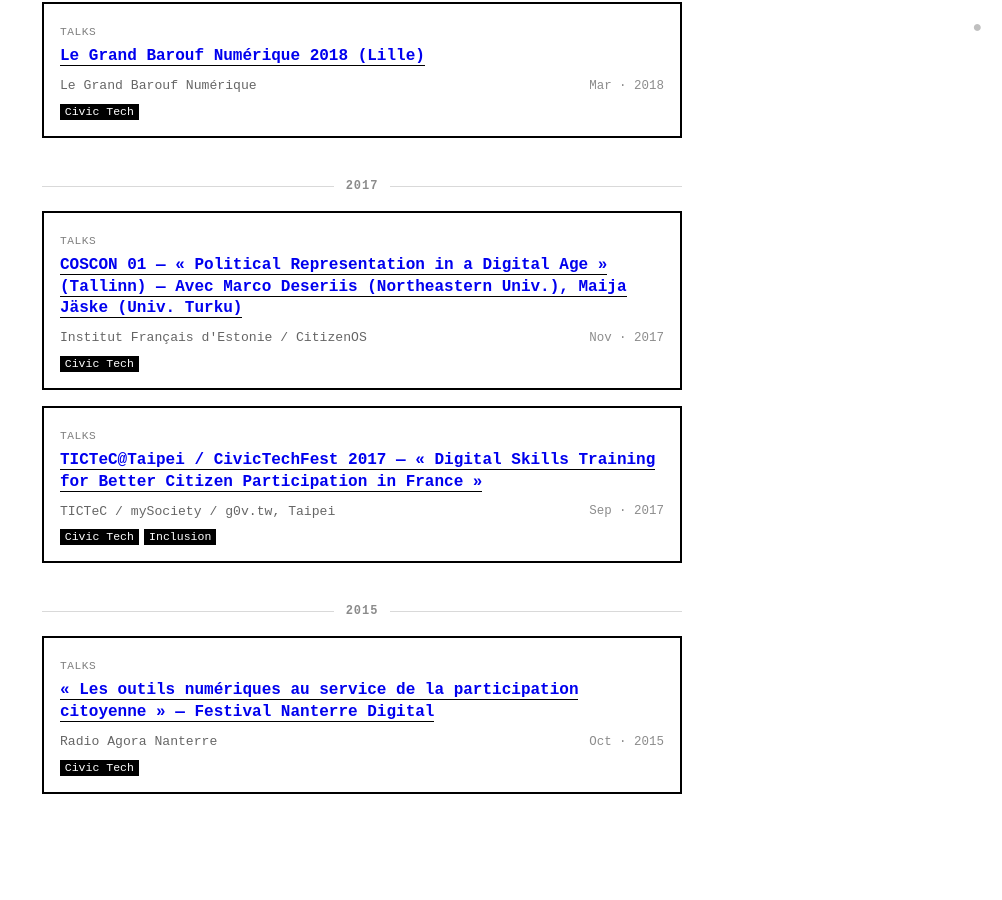
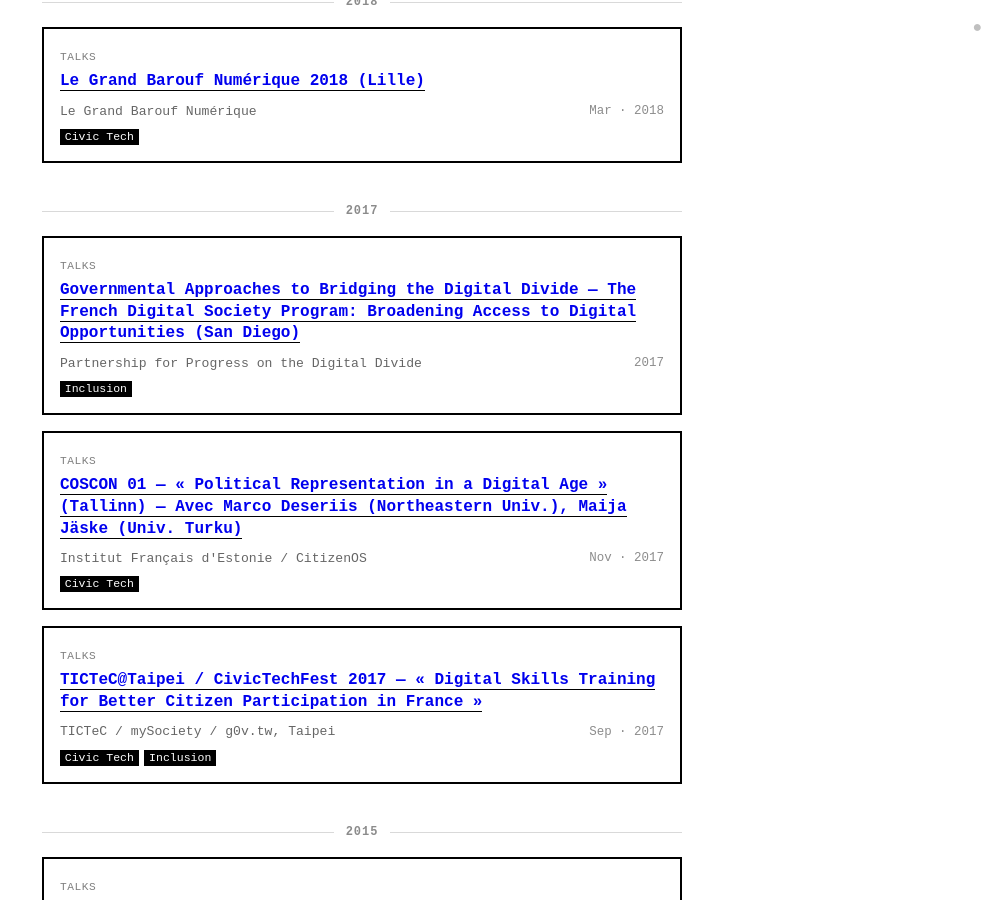
Before and after one commit to PLrolle/plrolle.github.io, a Jekyll site: the page built from talks.md, in a window 1280 px wide and 900 px high, scrolled down 7317 px. Shown: the whole window, without its empty margins (278-1280 px from the left). Built offline with Jekyll 4.4.1, drawn with Linux system fonts in a browser that asks for light colours; part of the change alters nothing that is shown; some of the changed text lies outside the part shown.

Commit message:
talks: add country filter (France, US, Taiwan, Estonia, Tanzania) + PPDD 2017 entry
- Tag all 37 entries with country field
- Add Country filter row to toolbar (multi-select, same style as themes)
- Wire up filterCountry() JS with active state, applyFilters and active bar
- Add PPDD 2017 San Diego entry (digital divide, inclusion)

https://claude.ai/code/session_016X5NZqxTYQ8AbJZwpTqG24

```diff
--- a/_data/talks.json
+++ b/_data/talks.json
@@ -5,6 +5,7 @@
     "month_label": "May",
     "sort_key": 202505,
     "category": "talks",
+    "country": "tanzania",
     "title": "La transformation de l'éducation ouverte par le numérique, les technologies et les pratiques innovantes",
     "organization": "eLearning Africa, Dar es Salaam",
     "url": "https://luniversitenumerique.fr/elearning-africa-2025/",
@@ -16,6 +17,7 @@
     "month_label": "Oct",
     "sort_key": 202310,
     "category": "press",
+    "country": "france",
     "title": "L'ensemble des ministères de France ont été mobilisés afin de définir leur stratégie en matière de gestion de la data",
     "organization": "ActuIA",
     "url": "https://www.actuia.com/actualite/lensemble-des-ministeres-de-france-ont-ete-mobilises-afin-de-definir-leur-strategie-en-matiere-de-gestion-de-la-data/",
@@ -27,6 +29,7 @@
     "month_label": "Oct",
     "sort_key": 202310,
     "category": "official",
+    "country": "france",
     "title": "Les communs numériques : les initiatives engagées par les décideurs publics — Table ronde avec Jean Cattan, Pierre-Louis Rolle, Sébastien Soriano, Stéphanie Schaer, Henri Verdier",
     "organization": "Assemblée Nationale — Commission Supérieure du Numérique et des Postes",
     "url": "https://www.librealire.org/les-communs-numeriques-les-initiatives-engagees-par-les-decideurs-publics",
@@ -39,6 +42,7 @@
     "sort_key": 202310,
     "category": "press",
     "featured": true,
+    "country": "france",
     "title": "« Les communs, ça s'entretient, sinon ça s'étiole »",
     "organization": "Le Monde",
     "url": "https://storage.lesbases.anct.gouv.fr/main/user/abcd8ff8-8c48-4c5b-ac66-11b8231b464d/zUo1R7EU5FvwftuRlnPfj_Supp%204%20pages%20ANCT%2019&20%20octobre%20(2).pdf",
@@ -50,6 +54,7 @@
     "month_label": "Oct",
     "sort_key": 202310,
     "category": "talks",
+    "country": "france",
     "title": "NEC 2023 — Plénière de lancement — Avec L. Rojey, O. Polovynko (Kyiv), S. Schaer (DINUM), S. Soriano (IGN), J.-N. Barrot (Ministre)",
     "organization": "Numérique en Commun[s]",
     "url": "https://www.youtube.com/watch?v=6GzLAhw0n04",
@@ -61,6 +66,7 @@
     "month_label": "Autumn",
     "sort_key": 202309,
     "category": "official",
+    "country": "france",
     "title": "Édito — Revue Numérique en Commun[s] #2 : Santé & Numérique",
     "organization": "Revue NEC / ANCT × Vives Voies",
     "url": "https://numerique-en-communs.fr/wp-content/uploads/2025/07/N_WEB_REV2_NEC.pdf",
@@ -72,6 +78,7 @@
     "month_label": "Sep",
     "sort_key": 202309,
     "category": "interviews",
+    "country": "france",
     "title": "Les Communs Numériques, outils pour accroître la performance du service public — Interview croisée PLR (ANCT) × Emma Ghariani (DINUM)",
     "organization": "Républik IT",
     "url": "https://www.republik-it.fr/decideurs-it/achat-it/les-communs-numeriques-outils-pour-accroitre-la-performance-du-service-public.html",
@@ -83,6 +90,7 @@
     "month_label": "May",
     "sort_key": 202305,
     "category": "talks",
+    "country": "france",
     "title": "Forum Declic 47 — Pour un numérique solidaire, responsable et inclusif",
     "organization": "Forum Declic 47, Lot-et-Garonne",
     "url": "https://forum-declic47.lotetgaronne.fr/speaker/3302fc4b-9663-ee11-9937-6045bd8e8814/pierre-louis-rolle",
@@ -94,6 +102,7 @@
     "month_label": "May",
     "sort_key": 202305,
     "category": "press",
+    "country": "france",
     "title": "« Les acteurs des communs numériques demandent financements et soutien politique »",
     "organization": "Next.ink (ex-NextINpact)",
     "url": "https://next.ink/1080/les-acteurs-communs-numeriques-demandent-financements-et-soutien-politique/",
@@ -106,6 +115,7 @@
     "sort_key": 202304,
     "featured": true,
     "category": "official",
+    "country": "france",
     "title": "Édito — Rapport « La société numérique française : définir et mesurer l'éloignement numérique »",
     "organization": "ANCT — Programme Société Numérique",
     "url": "https://content-management-system-media.s3.fr-par.scw.cloud/Rapport_ANCT_la_societe_numerique_francaise_2022_8caa1cccf5.pdf",
@@ -117,6 +127,7 @@
     "month_label": "Spring",
     "sort_key": 202304,
     "category": "official",
+    "country": "france",
     "title": "Édito — Revue Numérique en Commun[s] #1 : Empreinte écologique du numérique",
     "organization": "Revue NEC / ANCT × Vives Voies",
     "url": "https://numerique-en-communs.fr/wp-content/uploads/2025/07/N_WEB_REV1_NEC.pdf",
@@ -128,6 +139,7 @@
     "month_label": "Mar",
     "sort_key": 202303,
     "category": "press",
+    "country": "france",
     "title": "CNR numérique : zoom sur les pistes pour l'inclusion numérique",
     "organization": "La Gazette des Communes",
     "url": "https://www.lagazettedescommunes.com/859488/conseil-national-de-la-refondation-numerique-zoom-sur-les-pistes-pour-linclusion-numerique/",
@@ -139,6 +151,7 @@
     "month_label": "Mar",
     "sort_key": 202303,
     "category": "talks",
+    "country": "france",
     "title": "Forum des Interconnectés 2023 — Plénière inclusion numérique + table ronde France Numérique Ensemble",
     "organization": "Les Interconnectés, Toulouse",
     "url": "https://www.evenements.interconnectes.com/forum2023/speaker/073a7535-3fb8-ed11-994c-000d3a469307/pierre-louis-rolle",
@@ -150,6 +163,7 @@
     "month_label": "Dec",
     "sort_key": 202212,
     "category": "official",
+    "country": "france",
     "title": "Avis CSNP n°2022-08 sur le bilan des conseillers numériques — Auditionné comme Dir. Stratégie & Innovation, ANCT",
     "organization": "CSNP",
     "url": "https://csnp.fr/wp-content/uploads/2022/12/Avis-n%C2%B02022-08-du-14-decembre-2022-sur-le-bilan-des-conseillers-numeriques.pdf",
@@ -161,6 +175,7 @@
     "month_label": "Nov",
     "sort_key": 202211,
     "category": "talks",
+    "country": "france",
     "title": "Social Good Week 2022 — Soirée d'ouverture — « ESS et numérique d'intérêt général : converger pour les transitions » — Avec Axelle Lemaire, Benoît Hamon",
     "organization": "Social Good Accelerator / Académie du Climat, Paris",
     "url": "https://www.academieduclimat.paris/evenements/soiree-douverture-de-la-social-good-week-2022/",
@@ -172,6 +187,7 @@
     "month_label": "Oct",
     "sort_key": 202210,
     "category": "talks",
+    "country": "france",
     "title": "« La donnée dans les territoires : quelles tendances dans les collectivités locales en 2022 ? »",
     "organization": "Banque des Territoires",
     "url": "https://www.youtube.com/watch?v=RyAMiji6Guc",
@@ -183,6 +199,7 @@
     "month_label": "Oct",
     "sort_key": 202210,
     "category": "talks",
+    "country": "france",
     "title": "Faire Tiers-Lieux 2022 — Plénière de lancement (Metz, BLIIIDA) — Ouverture P. Levy-Waitz & PLR, conf. Y. Saheb (GIEC)",
     "organization": "France Tiers-Lieux",
     "url": "https://www.youtube.com/watch?app=desktop&v=8sN8Iruchuc",
@@ -194,6 +211,7 @@
     "month_label": "Sep",
     "sort_key": 202209,
     "category": "official",
+    "country": "france",
     "title": "Contributions et commentaires — CNR Numérique (plateforme de concertation) — Inclusion numérique, conseillers numériques",
     "organization": "CNR Numérique / ANCT",
     "url": "https://cnr-numerique.anct.gouv.fr/profiles/pierre-louis_rolle/activity?locale=fr",
@@ -205,6 +223,7 @@
     "month_label": "Sep",
     "sort_key": 202209,
     "category": "talks",
+    "country": "france",
     "title": "NEC 2022 — Plénière de lancement (Lens, Stade Bollaert) — Avec S. Guerini (Ministre), H. Verdier « Vers une Europe des communs numériques ? »",
     "organization": "Numérique en Commun[s]",
     "url": "https://www.youtube.com/watch?v=9uqGN-d-csM",
@@ -216,6 +235,7 @@
     "month_label": "Jul",
     "sort_key": 202207,
     "category": "talks",
+    "country": "france",
     "title": "URBACT — « Sustainable, human-centred digital transitions » — Panel international",
     "organization": "URBACT",
     "url": "https://www.youtube.com/watch?v=aWmUClegLxU",
@@ -227,6 +247,7 @@
     "month_label": "Mar",
     "sort_key": 202203,
     "category": "talks",
+    "country": "france",
     "title": "« Un acte II de l'État plate-forme pour construire un cadre de coopération avec les collectivités »",
     "organization": "Acteurs Publics (WebTV)",
     "url": "https://acteurspublics.fr/webtv/emissions/journees-acteurs-publics-solutions/pierre-louis-rolle-un-acte-ii-de-letat-plate-forme-pour-construire-un-cadre-de-cooperation-avec-les-collectivites",
@@ -238,6 +259,7 @@
     "month_label": "Feb",
     "sort_key": 202202,
     "category": "talks",
+    "country": "france",
     "title": "UN Habitat / URBACT Flagship Programme — « Sustainable, human-centred digital transitions » (Strasbourg)",
     "organization": "UN Habitat / URBACT",
     "url": "https://fnau.org/wp-content/uploads/2022/01/flagship-programme-strasbourg-2-fevrier-2022-vf-39.pdf",
@@ -249,6 +271,7 @@
     "month_label": null,
     "sort_key": 202200,
     "category": "talks",
+    "country": "france",
     "title": "« Faire Tiers-Lieux pour un numérique au service de nos territoires »",
     "organization": "France Tiers-Lieux / Observatoire des Tiers-Lieux",
     "url": "https://www.youtube.com/watch?v=4vmykWZ2QgI",
@@ -260,6 +283,7 @@
     "month_label": "Nov",
     "sort_key": 202111,
     "category": "official",
+    "country": "france",
     "title": "Données, algorithmes et codes sources — 15 feuilles de route ministérielles — Nommé ADAC du ministère Cohésion des territoires",
     "organization": "DINUM / numerique.gouv.fr",
     "url": "https://www.numerique.gouv.fr/actualites/donnees-algorithmes-codes-sources-mobilisation-generale-sans-precedent-15-feuilles-de-route-ministerielles/",
@@ -271,6 +295,7 @@
     "month_label": "Oct",
     "sort_key": 202110,
     "category": "interviews",
+    "country": "france",
     "title": "NEC 2021 — Interview, directeur du programme Inclusion numérique ANCT",
     "organization": "ANCT",
     "url": "https://anctv.anct.gouv.fr/acces-aux-services-public-et-au-numerique/197d786d00.html",
@@ -282,6 +307,7 @@
     "month_label": "Sep",
     "sort_key": 202109,
     "category": "talks",
+    "country": "france",
     "title": "Journées Innovation et Territoires — « Le numérique peut aussi être un levier de dynamisation des territoires »",
     "organization": "Acteurs Publics (WebTV)",
     "url": "https://acteurspublics.fr/webtv/emissions/journees-innovation-et-territoires/pierre-louis-rolle-le-numerique-peut-aussi-etre-un-levier-de-dynamisation-des-territoires/",
@@ -294,6 +320,7 @@
     "sort_key": 202104,
     "featured": true,
     "category": "interviews",
+    "country": "france",
     "title": "« Mettre fin au désencastrement entre numérique et politique publique »",
     "organization": "Autrement Autrement",
     "url": "https://autrementautrement.com/2021/04/16/mettre-fin-au-desencastrement-entre-numerique-et-politique-publique/",
@@ -305,6 +332,7 @@
     "month_label": "Apr",
     "sort_key": 202104,
     "category": "talks",
+    "country": "france",
     "title": "« Le numérique : outil de participation sociale ou renforcement des inégalités ? » — Rencontres PEP 2021",
     "organization": "Rencontres PEP 2021",
     "url": "https://www.lesrencontrespep.org/intervenants/pierre-louis-rolle/",
@@ -316,6 +344,7 @@
     "month_label": "Feb",
     "sort_key": 202102,
     "category": "interviews",
+    "country": "france",
     "title": "« Plus d'un millier de collectivités veulent recruter un conseiller numérique »",
     "organization": "Acteurs Publics",
     "url": "https://acteurspublics.fr/articles/pierre-louis-rolle-plus-dun-millier-de-collectivites-veulent-recruter-un-conseiller-numerique/",
@@ -327,6 +356,7 @@
     "month_label": "Oct",
     "sort_key": 202010,
     "category": "talks",
+    "country": "france",
     "title": "« Quel avenir pour les tiers-lieux en France ? »",
     "organization": "Mediatico",
     "url": "https://www.youtube.com/watch?v=GNfo4zfhEuE",
@@ -338,6 +368,7 @@
     "month_label": "Oct",
     "sort_key": 202010,
     "category": "talks",
+    "country": "france",
     "title": "Forum Entreprendre dans la Culture 2020 — « La culture dans les tiers-lieux ou les tiers-lieux culturels ? »",
     "organization": "Culture Link / Ministère de la Culture",
     "url": "https://www.youtube.com/watch?v=a7cssoljU3w",
@@ -349,6 +380,7 @@
     "month_label": "Sep",
     "sort_key": 202009,
     "category": "talks",
+    "country": "france",
     "title": "Ruralitic 2020 — Quels tiers-lieux pour quels objectifs ? Programmes Société Numérique & Nouveaux Lieux Nouveaux Liens",
     "organization": "Ruralitic / Smartrezo",
     "url": "https://ruralitic.smartrezo.com/tv-pierre-louis-rolle-directeur-des-programmes-societe-nu.html?vod=17235",
@@ -361,6 +393,7 @@
     "sort_key": 201911,
     "featured": true,
     "category": "talks",
+    "country": "united-states",
     "title": "World Bank Law, Justice and Development Week 2019 — Challenges of Digital Access to Rights (Washington DC)",
     "organization": "World Bank, Washington DC",
     "url": "https://thedocs.worldbank.org/en/doc/989251567783540808-0260022019/render/LJDWeek2019DraftAgenda.pdf",
@@ -372,6 +405,7 @@
     "month_label": "Spring",
     "sort_key": 201904,
     "category": "talks",
+    "country": "france",
     "title": "EOLE — European Open Source & Free Software Law Event : Digital commons for everyone — citizens, administrations and companies",
     "organization": "EOLE",
     "url": "https://eolevent.eu/restitution-eole-2019-panel-1-digital-commons-for-everyone/",
@@ -383,10 +417,23 @@
     "month_label": "Mar",
     "sort_key": 201803,
     "category": "talks",
+    "country": "france",
     "title": "Le Grand Barouf Numérique 2018 (Lille)",
     "organization": "Le Grand Barouf Numérique",
     "url": "https://legrandbaroufnumerique2018.sched.com/speaker/pierrelouis.rolle",
     "themes": ["civic-tech"]
+  },
+  {
+    "id": "ppdd-2017",
+    "year": 2017,
+    "month_label": null,
+    "sort_key": 201700,
+    "category": "talks",
+    "country": "united-states",
+    "title": "Governmental Approaches to Bridging the Digital Divide — The French Digital Society Program: Broadening Access to Digital Opportunities (San Diego)",
+    "organization": "Partnership for Progress on the Digital Divide",
+    "url": "http://www.ppdd.org/conferences/ppdd2017/",
+    "themes": ["inclusion"]
   },
   {
     "id": "coscon-2017",
@@ -394,6 +441,7 @@
     "month_label": "Nov",
     "sort_key": 201711,
     "category": "talks",
+    "country": "estonia",
     "title": "COSCON 01 — « Political Representation in a Digital Age » (Tallinn) — Avec Marco Deseriis (Northeastern Univ.), Maija Jäske (Univ. Turku)",
     "organization": "Institut Français d'Estonie / CitizenOS",
     "url": "https://ife.ee/en/prda-video-debate/",
@@ -405,6 +453,7 @@
     "month_label": "Sep",
     "sort_key": 201709,
     "category": "talks",
+    "country": "taiwan",
     "title": "TICTeC@Taipei / CivicTechFest 2017 — « Digital Skills Training for Better Citizen Participation in France »",
     "organization": "TICTeC / mySociety / g0v.tw, Taipei",
     "url": "http://civictechfest.org/agenda",
@@ -416,6 +465,7 @@
     "month_label": "Oct",
     "sort_key": 201510,
     "category": "talks",
+    "country": "france",
     "title": "« Les outils numériques au service de la participation citoyenne » — Festival Nanterre Digital",
     "organization": "Radio Agora Nanterre",
     "url": "https://radioagora-nanterre.fr/broadcast/3612-Les-outils-num%C3%A9riques-au-service-de-la-participation-citoyenne",
--- a/_layouts/talks.html
+++ b/_layouts/talks.html
@@ -319,7 +319,8 @@
               {% assign theme_str = entry.themes | join: ',' %}
               <div class="talk-entry"
                    data-category="{{ entry.category }}"
-                   data-themes="{{ theme_str }}">
+                   data-themes="{{ theme_str }}"
+                   data-country="{{ entry.country }}">
 
                 <div class="talk-category">{{ entry.category }}</div>
 
@@ -361,6 +362,18 @@
           </div>
         </div>
 
+        <!-- Country row -->
+        <div class="filter-row">
+          <span class="filter-row-label">Country</span>
+          <div class="filter-row-pills" id="countryPills">
+            <button class="tag-pill" data-country="france"        onclick="filterCountry('france')">France</button>
+            <button class="tag-pill" data-country="united-states" onclick="filterCountry('united-states')">United States</button>
+            <button class="tag-pill" data-country="taiwan"        onclick="filterCountry('taiwan')">Taiwan</button>
+            <button class="tag-pill" data-country="estonia"       onclick="filterCountry('estonia')">Estonia</button>
+            <button class="tag-pill" data-country="tanzania"      onclick="filterCountry('tanzania')">Tanzania</button>
+          </div>
+        </div>
+
         <!-- Themes row -->
         <div class="filter-row">
           <span class="filter-row-label">Themes</span>
@@ -397,7 +410,8 @@
                 {% assign theme_str = entry.themes | join: ',' %}
                 <div class="talk-entry"
                      data-category="{{ entry.category }}"
-                     data-themes="{{ theme_str }}">
+                     data-themes="{{ theme_str }}"
+                     data-country="{{ entry.country }}">
 
                   <div class="talk-category">{{ entry.category }}</div>
 
@@ -453,6 +467,14 @@
         'official':   'Official'
       };
 
+      const COUNTRY_LABELS = {
+        'france':        'France',
+        'united-states': 'United States',
+        'taiwan':        'Taiwan',
+        'estonia':       'Estonia',
+        'tanzania':      'Tanzania'
+      };
+
       // Apply human-readable theme labels to entry badges
       document.querySelectorAll('.talk-theme').forEach(el => {
         const slug = el.dataset.tag || el.getAttribute('onclick').match(/'([^']+)'/)?.[1];
@@ -461,8 +483,9 @@
       });
 
       // ── Filter state ─────────────────────────────────────────────────────
-      let activeType   = 'all';
-      let activeThemes = new Set();
+      let activeType      = 'all';
+      let activeThemes    = new Set();
+      let activeCountries = new Set();
 
       // ── Core filter logic ─────────────────────────────────────────────────
       function applyFilters() {
@@ -473,13 +496,15 @@
 
         let visible = 0;
         entries.forEach(el => {
-          const cat    = el.dataset.category || '';
-          const themes = el.dataset.themes ? el.dataset.themes.split(',').filter(Boolean) : [];
+          const cat     = el.dataset.category || '';
+          const themes  = el.dataset.themes ? el.dataset.themes.split(',').filter(Boolean) : [];
+          const country = el.dataset.country || '';
 
-          const typeOk  = activeType === 'all' || cat === activeType;
-          const themeOk = activeThemes.size === 0 || themes.some(t => activeThemes.has(t));
+          const typeOk    = activeType === 'all' || cat === activeType;
+          const themeOk   = activeThemes.size === 0 || themes.some(t => activeThemes.has(t));
+          const countryOk = activeCountries.size === 0 || activeCountries.has(country);
 
-          const show = typeOk && themeOk;
+          const show = typeOk && themeOk && countryOk;
           el.style.display = show ? '' : 'none';
           if (show) visible++;
         });
@@ -510,15 +535,28 @@
         } else {
           activeThemes.add(theme);
         }
-        document.querySelectorAll('.tag-pill').forEach(el => {
+        document.querySelectorAll('#themePills .tag-pill').forEach(el => {
           el.classList.toggle('active', activeThemes.has(el.dataset.tag));
         });
         applyFilters();
       }
 
+      function filterCountry(country) {
+        if (activeCountries.has(country)) {
+          activeCountries.delete(country);
+        } else {
+          activeCountries.add(country);
+        }
+        document.querySelectorAll('#countryPills .tag-pill').forEach(el => {
+          el.classList.toggle('active', activeCountries.has(el.dataset.country));
+        });
+        applyFilters();
+      }
+
       function clearAllFilters() {
-        activeType   = 'all';
-        activeThemes = new Set();
+        activeType      = 'all';
+        activeThemes    = new Set();
+        activeCountries = new Set();
         document.querySelectorAll('.cat-pill').forEach(el =>
           el.classList.toggle('active', el.dataset.cat === 'all'));
         document.querySelectorAll('.tag-pill').forEach(el => el.classList.remove('active'));
@@ -536,6 +574,9 @@
         }
         activeThemes.forEach(theme => {
           chips.push({ label: THEME_LABELS[theme] || theme, type: 'theme', clear: () => filterTheme(theme) });
+        });
+        activeCountries.forEach(country => {
+          chips.push({ label: COUNTRY_LABELS[country] || country, type: 'country', clear: () => filterCountry(country) });
         });
 
         if (chips.length === 0) {
```
